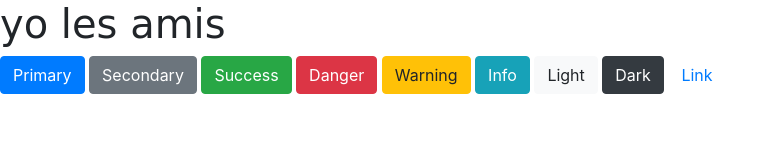
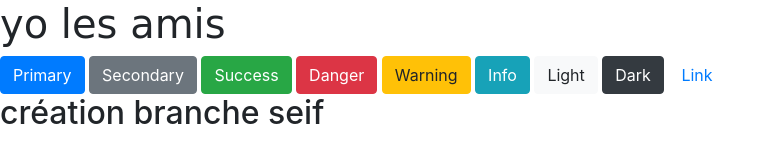
Before and after one commit to IliasHanma/duoExo, a website: page index.html in a window 1280 px wide. Shown: the whole page, without its empty margins (0-775 px from the left). Drawn offline with nearby package versions, Linux system fonts and the light colour scheme; a web font is replaced by a local one.

Commit message:
création branche

```diff
--- a/index.html
+++ b/index.html
@@ -19,7 +19,7 @@
     <button type="button" class="btn btn-light">Light</button>
     <button type="button" class="btn btn-dark">Dark</button>
     <button type="button" class="btn btn-link">Link</button>
-
+<h2>création branche seif</h2>
 
 
 
```
